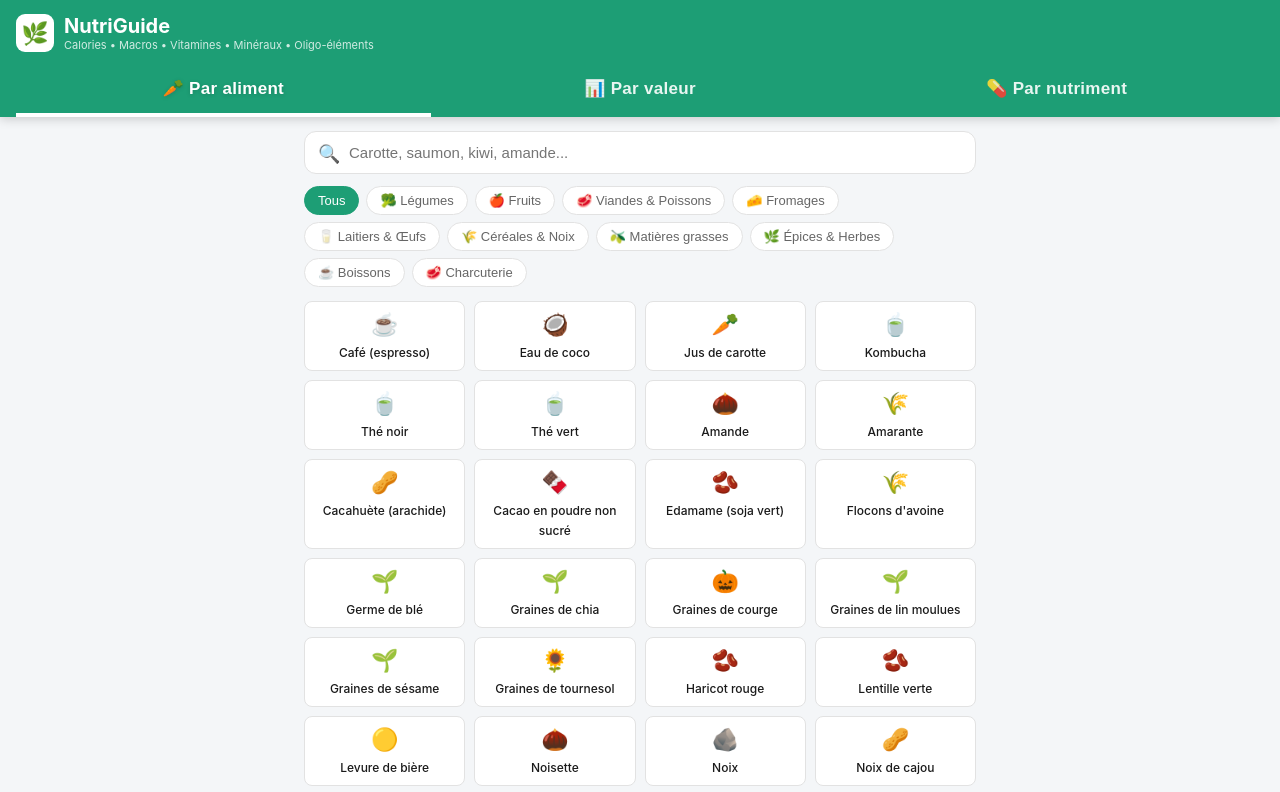
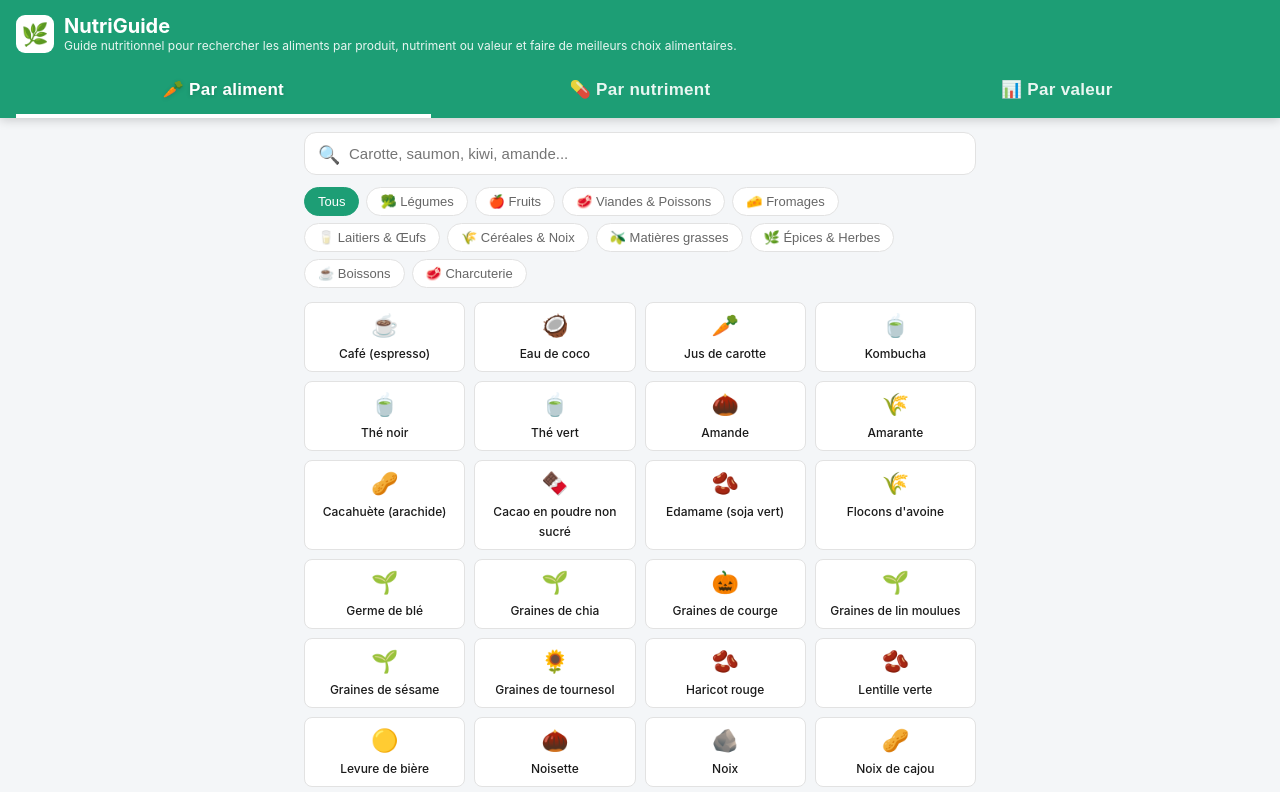
Before and after one commit to attp2/Nutriguide, a plain HTML site: page index.html in a window 1280 px wide. Shown: the top 792 px of the page. Drawn offline with Linux system fonts and the light colour scheme.

Commit message:
Add files via upload

```diff
--- a/index.html
+++ b/index.html
@@ -42,7 +42,7 @@ body{font-family:-apple-system,BlinkMacSystemFont,'Segoe UI',sans-serif;backgrou
 .header-top{display:flex;align-items:center;gap:10px;margin-bottom:12px}
 .app-icon{width:38px;height:38px;background:#fff;border-radius:9px;display:flex;align-items:center;justify-content:center;font-size:22px;flex-shrink:0}
 .app-title{font-size:20px;font-weight:700}
-.app-sub{font-size:11px;color:rgba(255,255,255,.8)}
+.app-sub{font-size:12px;color:rgba(255, 255, 255, .9)}
 .tabs{display:flex;gap:2px}
 .tab{flex:1;padding:14px 4px;border:none;background:transparent;color:rgba(255,255,255,.9);font-size:17px;font-weight:800;cursor:pointer;border-bottom:4px solid transparent;transition:all .2s;letter-spacing:0.3px}
 .tab.active{color:#fff;border-bottom-color:#fff;text-shadow:0 1px 4px rgba(0,0,0,.15)}
@@ -204,13 +204,13 @@ body{font-family:-apple-system,BlinkMacSystemFont,'Segoe UI',sans-serif;backgrou
     <div class="app-icon">🌿</div>
     <div>
       <div class="app-title">NutriGuide</div>
-      <div class="app-sub">Calories • Macros • Vitamines • Minéraux • Oligo-éléments</div>
+      <div class="app-sub">Guide nutritionnel pour rechercher les aliments par produit, nutriment ou valeur et faire de meilleurs choix alimentaires.</div>
     </div>
   </div>
   <div class="tabs">
     <button class="tab active" onclick="switchTab('aliment')">🥕 Par aliment</button>
+    <button class="tab" onclick="switchTab('nutriment')">💊 Par nutriment</button>
     <button class="tab" onclick="switchTab('valeur')">📊 Par valeur</button>
-    <button class="tab" onclick="switchTab('nutriment')">💊 Par nutriment</button>
   </div>
 </div>
 
@@ -252,10 +252,10 @@ function installApp(){if(deferredPrompt){deferredPrompt.prompt();deferredPrompt.
 function switchTab(t){
   tab=t;
   document.querySelectorAll('.tab').forEach((b,i)=>b.classList.toggle('active',
-    (i===0&&t==='aliment')||(i===1&&t==='valeur')||(i===2&&t==='nutriment')));
+    (i===0&&t==='aliment')||(i===1&&t==='nutriment')||(i===2&&t==='valeur')));
   document.getElementById('tab-aliment').style.display=t==='aliment'?'':'none';
+  document.getElementById('tab-nutriment').style.display=t==='nutriment'?'':'none';
   document.getElementById('tab-valeur').style.display=t==='valeur'?'':'none';
-  document.getElementById('tab-nutriment').style.display=t==='nutriment'?'':'none';
   if(t==='valeur') initV();
 }
 
```
